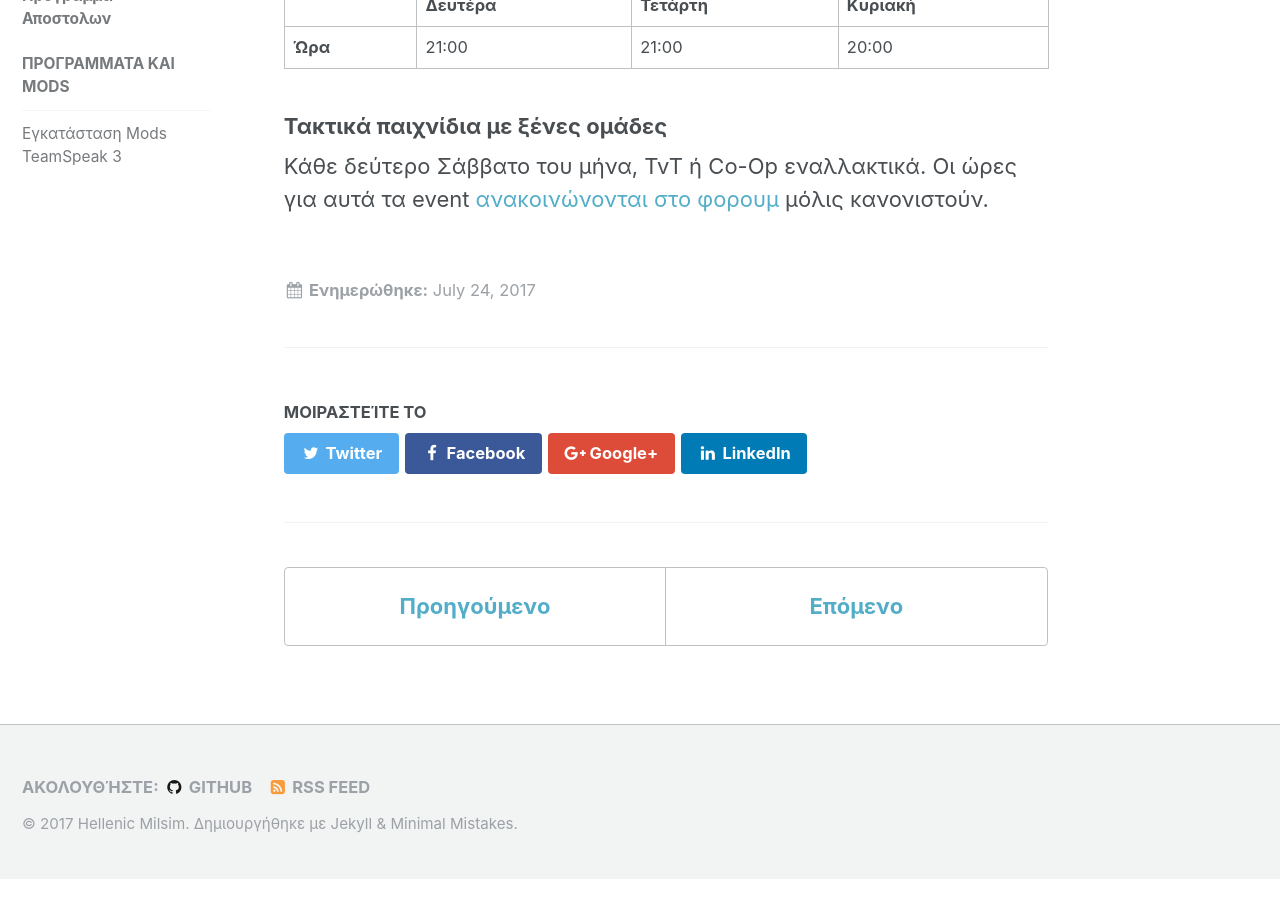
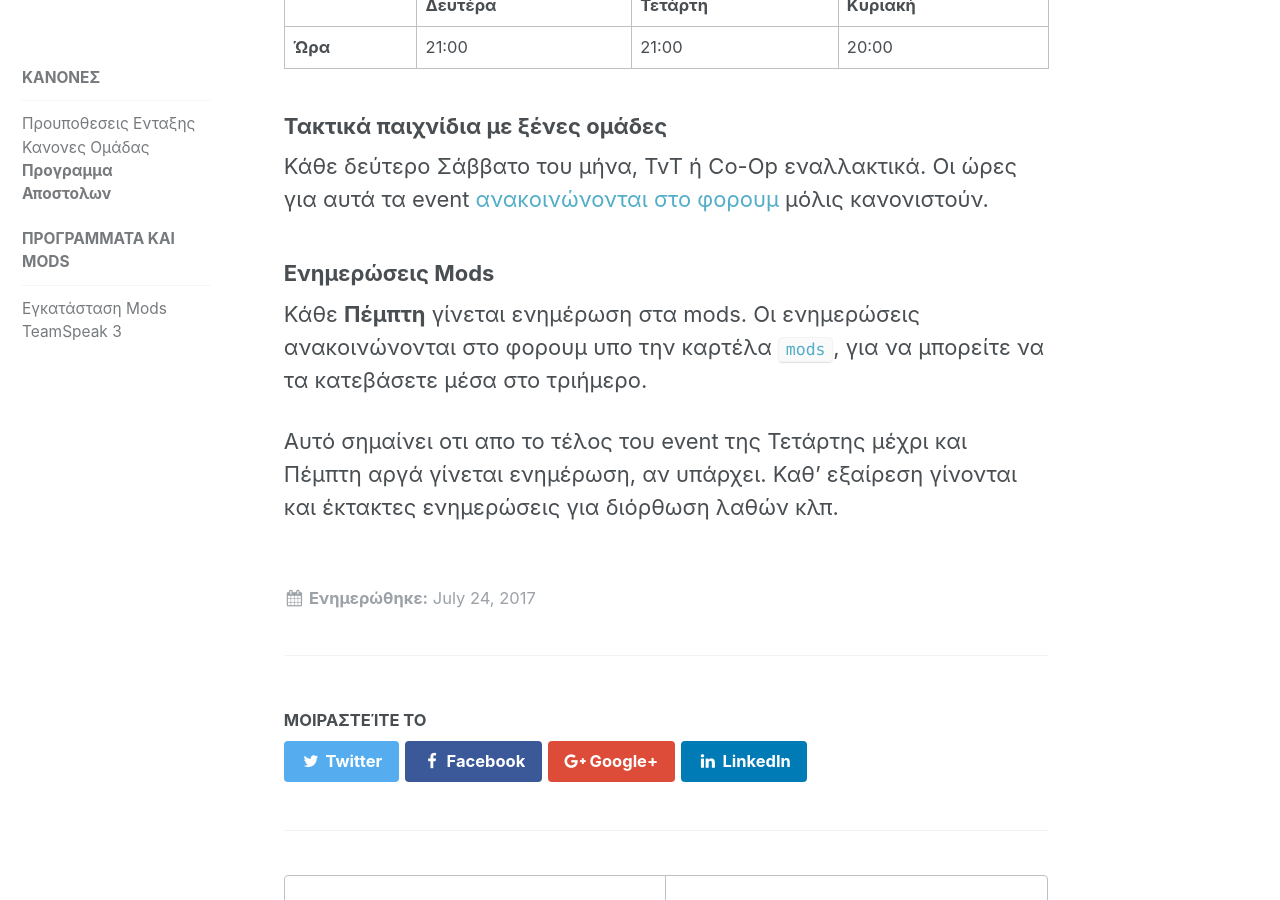
Before and after one commit to SharkGR/Pages, a Jekyll site: the page built from _join/schedule.md, in a window 1280 px wide and 900 px high, scrolled down 565 px. Built offline with Jekyll 4.4.1, drawn with Linux system fonts in a browser that asks for light colours; before the commit the page ends 1444 px from its top, so only the background shows below that.

Commit message:
Προσθήκη ενότητας ενημερώση mods
συν μια μικρή διόρθωση

```diff
--- a/_join/schedule.md
+++ b/_join/schedule.md
@@ -20,4 +20,16 @@ header:
 [ανακοινώνονται στο φορουμ][events-forum] μόλις κανονιστούν.
 
 
-[events-forum]: https://hellenic-milsim.community/tags/event
+### Ενημερώσεις Mods
+
+Κάθε **Πέμπτη** γίνεται ενημέρωση στα mods. Οι ενημερώσεις ανακοινώνονται στο
+φορουμ υπο την καρτέλα [`mods`][mods-forum], για να μπορείτε να τα κατεβάσετε μέσα
+στο τριήμερο.
+
+Αυτό σημαίνει οτι απο το τέλος του event της Τετάρτης μέχρι και Πέμπτη αργά γίνεται
+ενημέρωση, αν υπάρχει. Καθ' εξαίρεση γίνονται και έκτακτες ενημερώσεις για διόρθωση
+λαθών κλπ.
+
+
+[events-forum]: {{ site.forum }}/tags/event
+[mods-forum]: {{ site.forum }}/tags/mods
```
Also changed, not shown: _join/kanones.md (+1 -1 lines).
